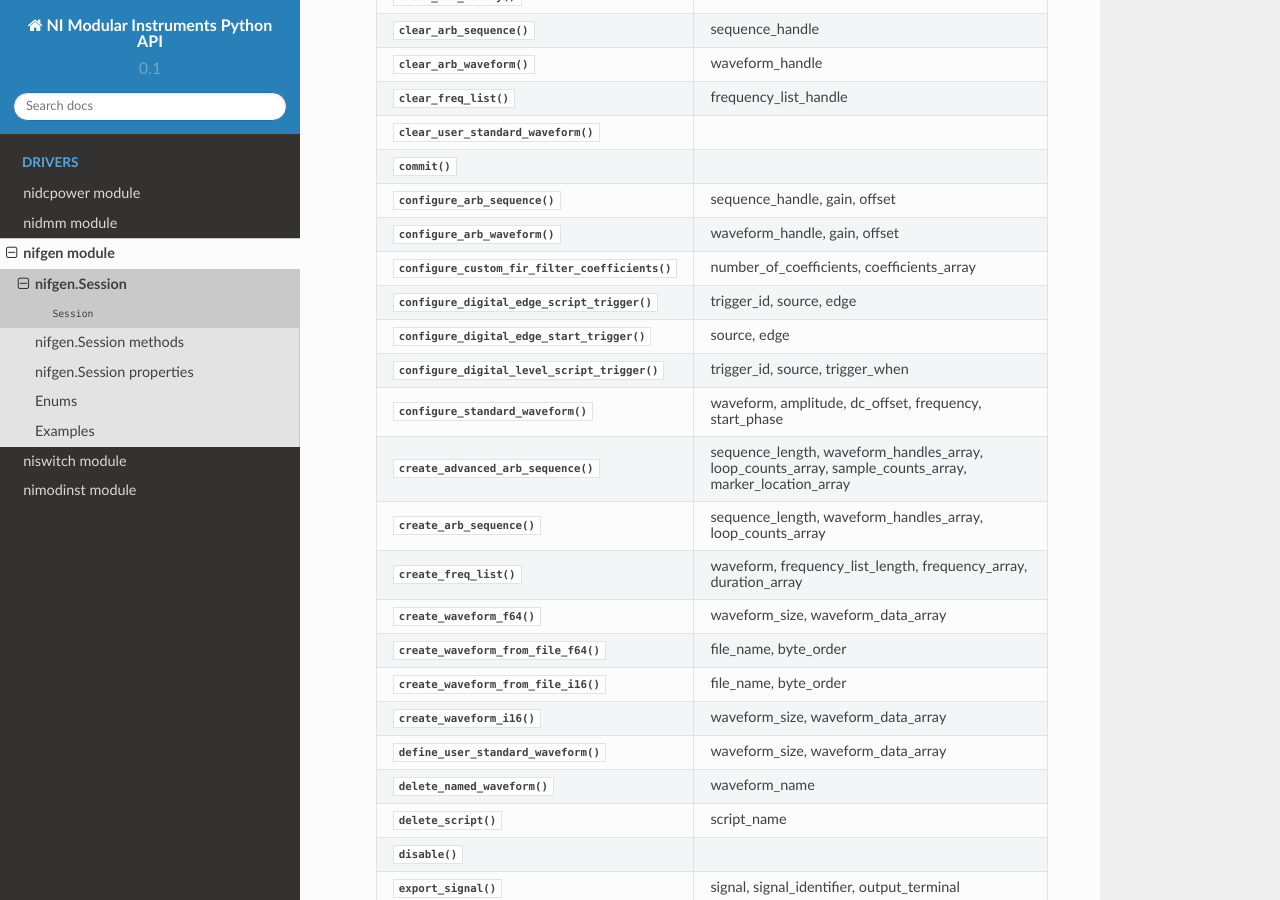
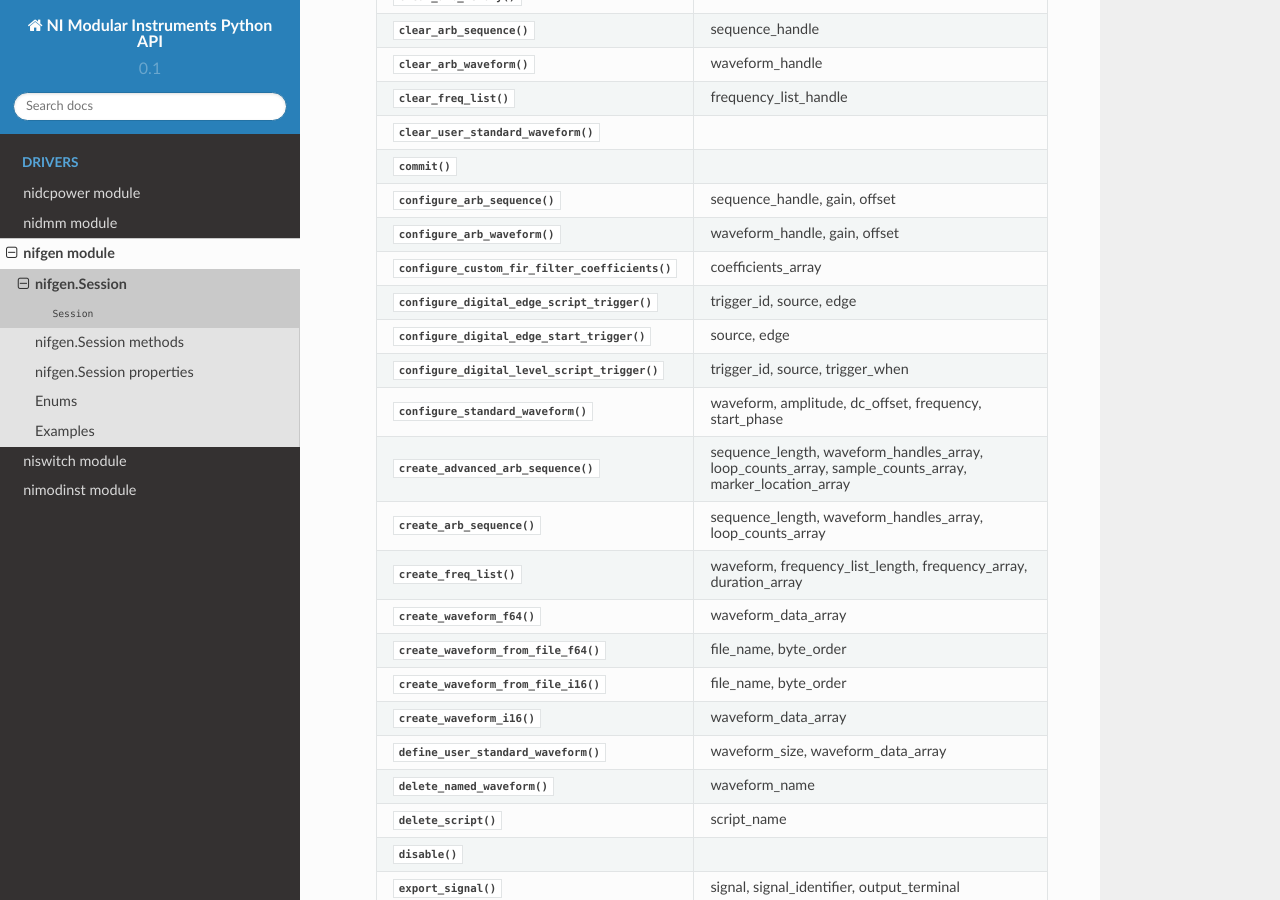
Before and after one commit to ni/nimi-python, a Sphinx documentation site: the page built from docs/nifgen/session.rst, in a window 1280 px wide and 900 px high, scrolled down 8137 px. Built offline with Sphinx 7.4.7 and the Read the Docs theme 2.0.0, drawn with Linux system fonts in a browser that asks for light colours.

Commit message:
Update generated

```diff
--- a/docs/nifgen/session.rst
+++ b/docs/nifgen/session.rst
@@ -488,7 +488,7 @@
    +-----------------------------------------------------+--------------------------------------------------------------------------------------------------------+
    | :py:func:`configure_arb_waveform`                   | waveform_handle, gain, offset                                                                          |
    +-----------------------------------------------------+--------------------------------------------------------------------------------------------------------+
-   | :py:func:`configure_custom_fir_filter_coefficients` | number_of_coefficients, coefficients_array                                                             |
+   | :py:func:`configure_custom_fir_filter_coefficients` | coefficients_array                                                                                     |
    +-----------------------------------------------------+--------------------------------------------------------------------------------------------------------+
    | :py:func:`configure_digital_edge_script_trigger`    | trigger_id, source, edge                                                                               |
    +-----------------------------------------------------+--------------------------------------------------------------------------------------------------------+
@@ -504,13 +504,13 @@
    +-----------------------------------------------------+--------------------------------------------------------------------------------------------------------+
    | :py:func:`create_freq_list`                         | waveform, frequency_list_length, frequency_array, duration_array                                       |
    +-----------------------------------------------------+--------------------------------------------------------------------------------------------------------+
-   | :py:func:`create_waveform_f64`                      | waveform_size, waveform_data_array                                                                     |
+   | :py:func:`create_waveform_f64`                      | waveform_data_array                                                                                    |
    +-----------------------------------------------------+--------------------------------------------------------------------------------------------------------+
    | :py:func:`create_waveform_from_file_f64`            | file_name, byte_order                                                                                  |
    +-----------------------------------------------------+--------------------------------------------------------------------------------------------------------+
    | :py:func:`create_waveform_from_file_i16`            | file_name, byte_order                                                                                  |
    +-----------------------------------------------------+--------------------------------------------------------------------------------------------------------+
-   | :py:func:`create_waveform_i16`                      | waveform_size, waveform_data_array                                                                     |
+   | :py:func:`create_waveform_i16`                      | waveform_data_array                                                                                    |
    +-----------------------------------------------------+--------------------------------------------------------------------------------------------------------+
    | :py:func:`define_user_standard_waveform`            | waveform_size, waveform_data_array                                                                     |
    +-----------------------------------------------------+--------------------------------------------------------------------------------------------------------+
```
Also changed, not shown: docs/nifgen/functions.rst (+6 -6 lines), 1 other file.
